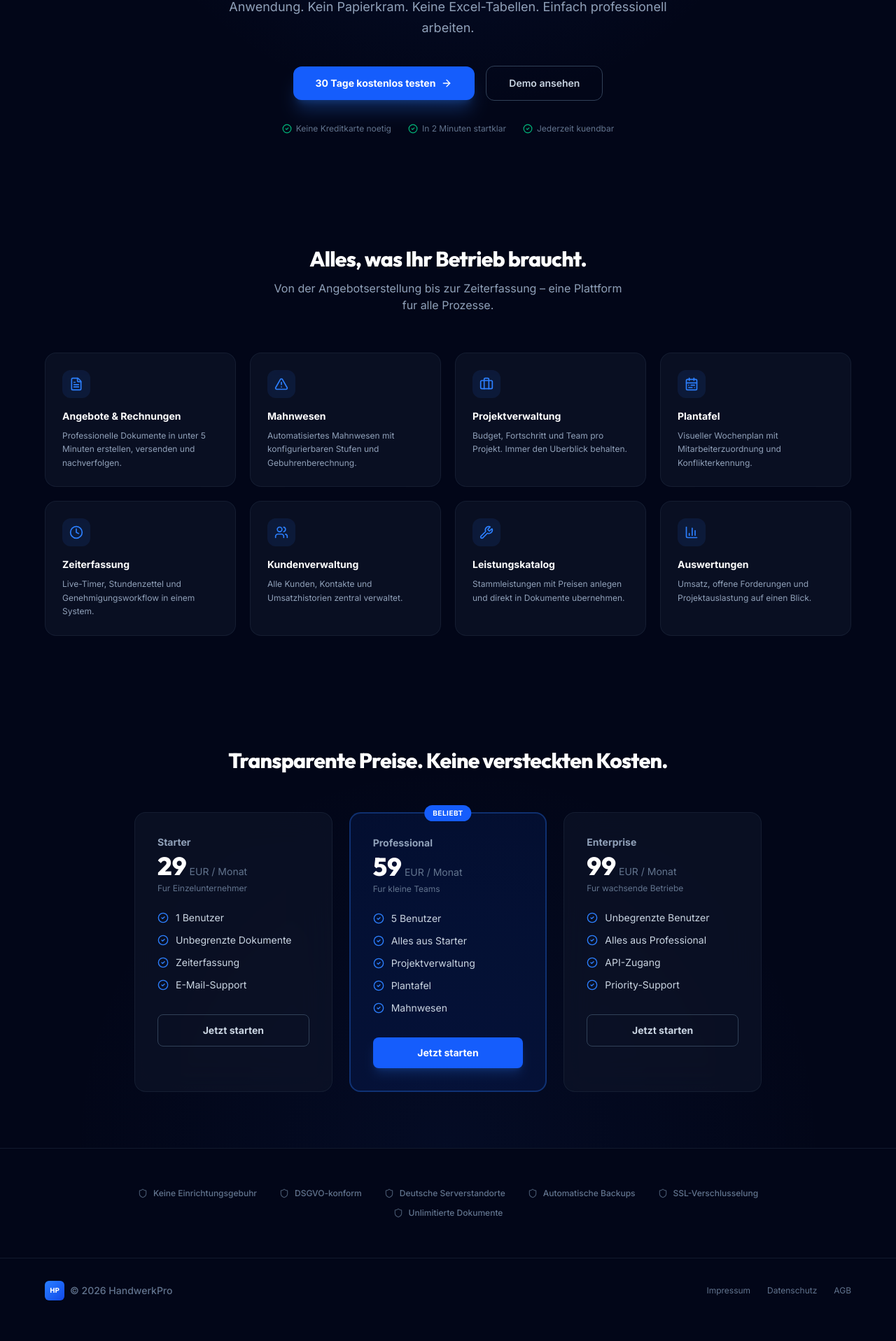
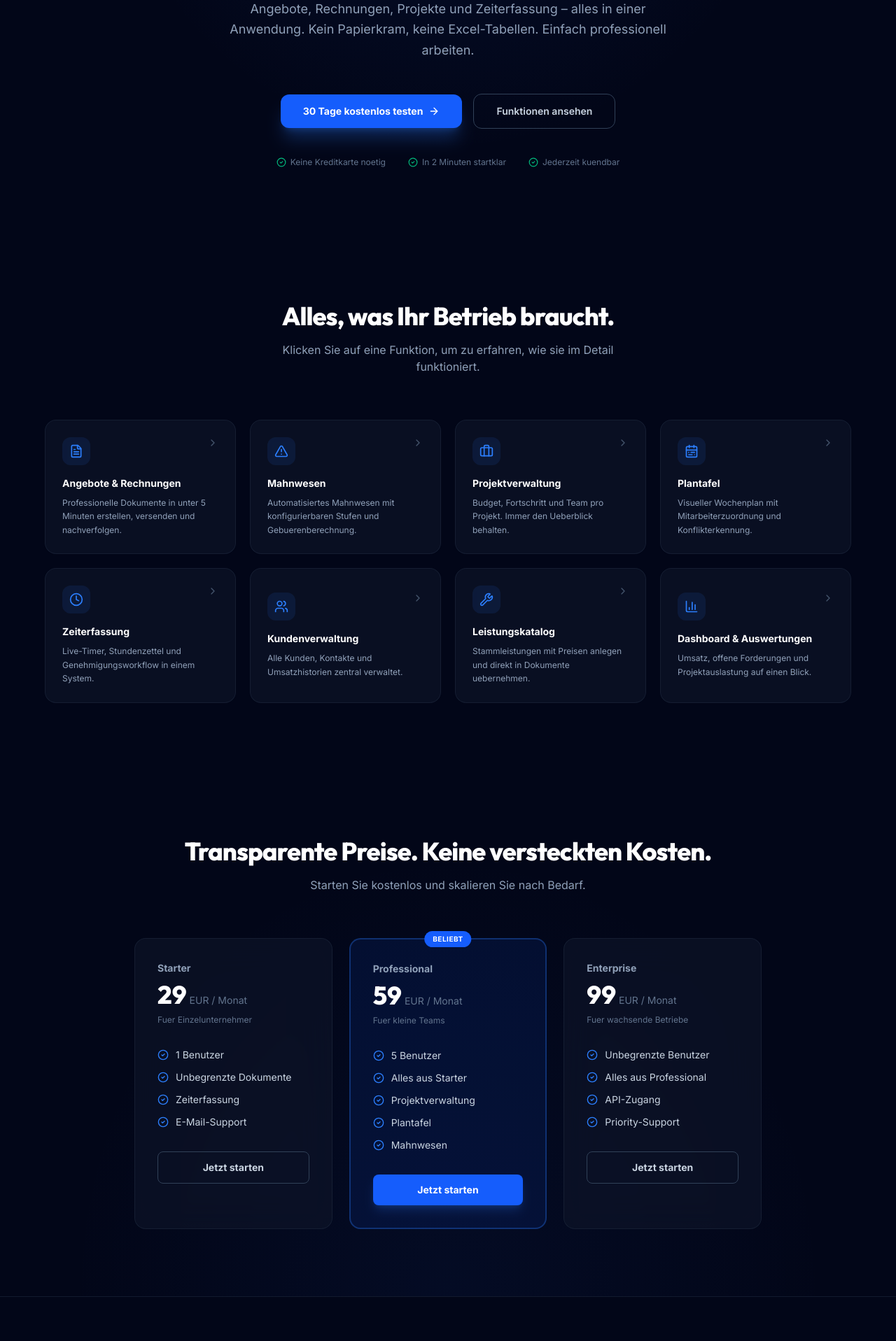
Before and after one commit to BeyKay29/handwerkpro, a Next.js app: page / in a window 1280 px wide. Shown: the part 438-2355 px from the top of the page at 70% size. Before the commit the page ends 2329 px from the top, so only its background shows below. Built offline with nearby package versions, Linux system fonts and the light colour scheme.

Commit message:
feat: Interactive landing page with clickable feature explanations, improved spacing

```diff
--- a/app/page.tsx
+++ b/app/page.tsx
@@ -1,3 +1,6 @@
+"use client";
+
+import { useState } from "react";
 import Link from "next/link";
 import {
   FileText,
@@ -12,34 +15,110 @@ import {
   CalendarRange,
   AlertTriangle,
   Wrench,
+  X,
+  ChevronRight,
 } from "lucide-react";
 
 const features = [
-  { icon: FileText, title: "Angebote & Rechnungen", desc: "Professionelle Dokumente in unter 5 Minuten erstellen, versenden und nachverfolgen." },
-  { icon: AlertTriangle, title: "Mahnwesen", desc: "Automatisiertes Mahnwesen mit konfigurierbaren Stufen und Gebuhrenberechnung." },
-  { icon: Briefcase, title: "Projektverwaltung", desc: "Budget, Fortschritt und Team pro Projekt. Immer den Uberblick behalten." },
-  { icon: CalendarRange, title: "Plantafel", desc: "Visueller Wochenplan mit Mitarbeiterzuordnung und Konflikterkennung." },
-  { icon: Clock, title: "Zeiterfassung", desc: "Live-Timer, Stundenzettel und Genehmigungsworkflow in einem System." },
-  { icon: Users, title: "Kundenverwaltung", desc: "Alle Kunden, Kontakte und Umsatzhistorien zentral verwaltet." },
-  { icon: Wrench, title: "Leistungskatalog", desc: "Stammleistungen mit Preisen anlegen und direkt in Dokumente ubernehmen." },
-  { icon: BarChart3, title: "Auswertungen", desc: "Umsatz, offene Forderungen und Projektauslastung auf einen Blick." },
+  {
+    icon: FileText,
+    title: "Angebote & Rechnungen",
+    desc: "Professionelle Dokumente in unter 5 Minuten erstellen, versenden und nachverfolgen.",
+    detail: [
+      "Erstellen Sie Angebote und Rechnungen mit einem professionellen Positions-Editor. Jede Position enthaelt Beschreibung, Menge, Einheit und Einzelpreis.",
+      "Das System berechnet automatisch Netto, Rabatt, MwSt. und Brutto. Sie koennen Positionen direkt aus Ihrem Leistungskatalog uebernehmen.",
+      "Offene Angebote koennen per Klick angenommen und in Rechnungen umgewandelt werden. Zahlungen lassen sich als Voll- oder Teilzahlung buchen. Jedes Dokument erhaelt automatisch eine fortlaufende Nummer.",
+    ],
+  },
+  {
+    icon: AlertTriangle,
+    title: "Mahnwesen",
+    desc: "Automatisiertes Mahnwesen mit konfigurierbaren Stufen und Gebuerenberechnung.",
+    detail: [
+      "Ueberfaellige Rechnungen werden automatisch erkannt und in einer uebersichtlichen Tabelle dargestellt. Sie sehen sofort, wie viele Tage eine Rechnung ueberfaellig ist.",
+      "Mit einem Klick auf 'Automatisch mahnen' werden alle ueberfaelligen Rechnungen in die naechste Mahnstufe versetzt (bis zu 3 Stufen). Sie koennen auch einzelne Rechnungen gezielt mahnen.",
+      "Das Dashboard zeigt Ihnen jederzeit den Gesamtbetrag offener Forderungen und die Anzahl kritischer Faelle.",
+    ],
+  },
+  {
+    icon: Briefcase,
+    title: "Projektverwaltung",
+    desc: "Budget, Fortschritt und Team pro Projekt. Immer den Ueberblick behalten.",
+    detail: [
+      "Legen Sie Projekte an mit Kunde, Adresse, Budget und Zeitraum. Weisen Sie Mitarbeiter per Klick dem Projekt-Team zu.",
+      "Der Fortschrittsbalken zeigt visuell, wie weit ein Projekt ist. Filtern Sie nach Status: Planung, Aktiv, Abgeschlossen oder Storniert.",
+      "Jedes Projekt ist farblich codiert und erscheint in der Plantafel und im Dashboard. So behalten Sie auch bei vielen Baustellen den Ueberblick.",
+    ],
+  },
+  {
+    icon: CalendarRange,
+    title: "Plantafel",
+    desc: "Visueller Wochenplan mit Mitarbeiterzuordnung und Konflikterkennung.",
+    detail: [
+      "Die Plantafel zeigt eine Wochenansicht mit allen Mitarbeitern in Zeilen und den Wochentagen in Spalten. Zugewiesene Projekte erscheinen farblich markiert.",
+      "Konflikte (Doppelbelegungen) werden automatisch rot hervorgehoben. Mit den Pfeiltasten navigieren Sie wochenweise vor und zurueck.",
+      "Die Zuordnungen basieren auf den erfassten Zeiteintraegen. So sehen Sie auf einen Blick, wer wann wo im Einsatz ist.",
+    ],
+  },
+  {
+    icon: Clock,
+    title: "Zeiterfassung",
+    desc: "Live-Timer, Stundenzettel und Genehmigungsworkflow in einem System.",
+    detail: [
+      "Starten Sie einen Live-Timer fuer einen Mitarbeiter und ein Projekt. Beim Stoppen wird der Zeiteintrag automatisch gespeichert.",
+      "Alternativ koennen Sie Zeiten manuell erfassen: Mitarbeiter, Projekt, Datum, Von/Bis und Taetigkeitsbeschreibung. Das System berechnet die Dauer automatisch.",
+      "Nicht genehmigte Eintraege erscheinen in einem separaten Bereich. Per Klick auf 'Genehmigen' werden sie freigegeben. Ein CSV-Export aller Daten ist jederzeit moeglich.",
+    ],
+  },
+  {
+    icon: Users,
+    title: "Kundenverwaltung",
+    desc: "Alle Kunden, Kontakte und Umsatzhistorien zentral verwaltet.",
+    detail: [
+      "Legen Sie Kunden an mit Name, Typ (Gewerblich, Privat, Stammkunde), Kontaktdaten und Adresse. Definieren Sie individuelle Zahlungsziele pro Kunde.",
+      "Auf jeder Kundenkarte sehen Sie den Gesamtumsatz, die Anzahl der Dokumente und laufende Projekte. Die Live-Suche filtert sofort nach Name.",
+      "Kunden koennen jederzeit bearbeitet oder geloescht werden. Alle Aenderungen werden sofort gespeichert.",
+    ],
+  },
+  {
+    icon: Wrench,
+    title: "Leistungskatalog",
+    desc: "Stammleistungen mit Preisen anlegen und direkt in Dokumente uebernehmen.",
+    detail: [
+      "Definieren Sie Ihre haeufigsten Leistungen einmal: Name, Kategorie, Einheit (m2, Stunde, pauschal) und Preis.",
+      "Beim Erstellen eines Angebots oder einer Rechnung koennen Sie Positionen direkt aus dem Katalog uebernehmen. Das spart Zeit und vermeidet Tippfehler.",
+      "Der Katalog ist durchsuchbar und nach Kategorien organisiert. Preise koennen jederzeit angepasst werden.",
+    ],
+  },
+  {
+    icon: BarChart3,
+    title: "Dashboard & Auswertungen",
+    desc: "Umsatz, offene Forderungen und Projektauslastung auf einen Blick.",
+    detail: [
+      "Das Dashboard zeigt vier zentrale Kennzahlen: Bezahlter Umsatz, offene Forderungen (mit Anzahl ueberfaelliger), aktive Projekte und offene Angebote.",
+      "Die Liste der aktuellen Dokumente zeigt Nummer, Kunde, Betrag und Status. Aktive Projekte mit Fortschrittsbalken geben einen schnellen Ueberblick.",
+      "Im Bereich 'Handlungsbedarf' werden ueberfaellige Rechnungen mit Tagen und Betraegen hervorgehoben, damit nichts uebersehen wird.",
+    ],
+  },
 ];
 
 const benefits = [
-  "Keine Einrichtungsgebuhr",
+  "Keine Einrichtungsgebuehr",
   "DSGVO-konform",
   "Deutsche Serverstandorte",
   "Automatische Backups",
-  "SSL-Verschlusselung",
+  "SSL-Verschluesselung",
   "Unlimitierte Dokumente",
 ];
 
 export default function LandingPage() {
+  const [openFeature, setOpenFeature] = useState<number | null>(null);
+
   return (
     <div className="min-h-screen bg-slate-950 text-slate-200">
       {/* Header */}
       <header className="fixed top-0 w-full z-50 border-b border-slate-800/60 bg-slate-950/80 backdrop-blur-xl">
-        <div className="max-w-6xl mx-auto flex items-center justify-between px-6 py-4">
+        <div className="max-w-6xl mx-auto flex items-center justify-between px-6 h-16">
           <div className="flex items-center gap-3">
             <div className="w-9 h-9 bg-gradient-to-br from-blue-500 to-blue-700 rounded-lg flex items-center justify-center font-display font-extrabold text-white text-sm shadow-lg shadow-blue-500/20">
               HP
@@ -49,14 +128,24 @@ export default function LandingPage() {
             </span>
           </div>
           <nav className="hidden md:flex items-center gap-8">
-            <a href="#features" className="text-sm text-slate-400 hover:text-white transition-colors font-medium">Funktionen</a>
-            <a href="#pricing" className="text-sm text-slate-400 hover:text-white transition-colors font-medium">Preise</a>
+            <a href="#features" className="text-sm text-slate-400 hover:text-white transition-colors font-medium">
+              Funktionen
+            </a>
+            <a href="#pricing" className="text-sm text-slate-400 hover:text-white transition-colors font-medium">
+              Preise
+            </a>
           </nav>
           <div className="flex items-center gap-3">
-            <Link href="/login" className="text-sm text-slate-400 hover:text-white transition-colors font-semibold px-4 py-2">
+            <Link
+              href="/login"
+              className="text-sm text-slate-400 hover:text-white transition-colors font-semibold px-4 py-2"
+            >
               Anmelden
             </Link>
-            <Link href="/register" className="text-sm bg-blue-600 hover:bg-blue-500 text-white font-semibold px-5 py-2.5 rounded-lg transition-colors shadow-lg shadow-blue-500/20">
+            <Link
+              href="/login"
+              className="text-sm bg-blue-600 hover:bg-blue-500 text-white font-semibold px-5 py-2.5 rounded-lg transition-colors shadow-lg shadow-blue-500/20"
+            >
               Kostenlos starten
             </Link>
           </div>
@@ -64,39 +153,43 @@ export default function LandingPage() {
       </header>
 
       {/* Hero */}
-      <section className="pt-32 pb-20 px-6 relative overflow-hidden">
+      <section className="pt-36 pb-24 px-6 relative overflow-hidden">
         <div className="absolute inset-0 bg-[radial-gradient(ellipse_at_top,_rgba(37,99,235,0.12),transparent_60%)]" />
         <div className="max-w-4xl mx-auto text-center relative z-10">
-          <div className="inline-flex items-center gap-2 px-3 py-1.5 bg-blue-500/10 border border-blue-500/20 rounded-full text-xs font-semibold text-blue-400 mb-6">
+          <div className="inline-flex items-center gap-2 px-4 py-1.5 bg-blue-500/10 border border-blue-500/20 rounded-full text-xs font-semibold text-blue-400 mb-8">
             <Zap className="w-3.5 h-3.5" />
             Neu: Automatisiertes Mahnwesen mit 3 Stufen
           </div>
-          <h1 className="font-display text-5xl md:text-6xl font-extrabold text-white tracking-tight leading-[1.1] mb-6">
-            Die Software, die Ihr<br />
-            Handwerksbetrieb<br />
-            <span className="bg-gradient-to-r from-blue-400 to-indigo-400 bg-clip-text text-transparent">verdient hat.</span>
+          <h1 className="font-display text-5xl md:text-6xl font-extrabold text-white tracking-tight leading-[1.1] mb-8">
+            Die Software, die Ihr
+            <br />
+            Handwerksbetrieb
+            <br />
+            <span className="bg-gradient-to-r from-blue-400 to-indigo-400 bg-clip-text text-transparent">
+              verdient hat.
+            </span>
           </h1>
-          <p className="text-lg text-slate-400 max-w-2xl mx-auto mb-10 leading-relaxed">
-            Angebote, Rechnungen, Projekte und Zeiterfassung – alles in einer Anwendung.
-            Kein Papierkram. Keine Excel-Tabellen. Einfach professionell arbeiten.
+          <p className="text-lg text-slate-400 max-w-2xl mx-auto mb-12 leading-relaxed">
+            Angebote, Rechnungen, Projekte und Zeiterfassung &ndash; alles in einer Anwendung.
+            Kein Papierkram, keine Excel-Tabellen. Einfach professionell arbeiten.
           </p>
           <div className="flex flex-col sm:flex-row items-center justify-center gap-4">
             <Link
-              href="/register"
+              href="/login"
               className="flex items-center gap-2 px-8 py-3.5 bg-blue-600 hover:bg-blue-500 text-white font-bold rounded-xl transition-all shadow-xl shadow-blue-500/25 text-sm"
             >
               30 Tage kostenlos testen
               <ArrowRight className="w-4 h-4" />
             </Link>
-            <Link
-              href="/login"
+            <a
+              href="#features"
               className="flex items-center gap-2 px-8 py-3.5 border border-slate-700 hover:border-slate-600 text-slate-300 hover:text-white font-semibold rounded-xl transition-all text-sm"
             >
-              Demo ansehen
-            </Link>
+              Funktionen ansehen
+            </a>
           </div>
-          <div className="flex items-center justify-center gap-6 mt-8 text-xs text-slate-500">
-            {["Keine Kreditkarte noetig", "In 2 Minuten startklar", "Jederzeit kuendbar"].map(t => (
+          <div className="flex items-center justify-center gap-8 mt-10 text-xs text-slate-500">
+            {["Keine Kreditkarte noetig", "In 2 Minuten startklar", "Jederzeit kuendbar"].map((t) => (
               <span key={t} className="flex items-center gap-1.5">
                 <CheckCircle2 className="w-3.5 h-3.5 text-emerald-500" />
                 {t}
@@ -107,47 +200,135 @@ export default function LandingPage() {
       </section>
 
       {/* Features */}
-      <section id="features" className="py-20 px-6">
+      <section id="features" className="py-24 px-6">
         <div className="max-w-6xl mx-auto">
-          <div className="text-center mb-14">
-            <h2 className="font-display text-3xl font-extrabold text-white tracking-tight mb-3">
+          <div className="text-center mb-16">
+            <h2 className="font-display text-3xl md:text-4xl font-extrabold text-white tracking-tight mb-4">
               Alles, was Ihr Betrieb braucht.
             </h2>
-            <p className="text-slate-400 max-w-lg mx-auto">
-              Von der Angebotserstellung bis zur Zeiterfassung – eine Plattform fur alle Prozesse.
+            <p className="text-slate-400 max-w-lg mx-auto text-base">
+              Klicken Sie auf eine Funktion, um zu erfahren, wie sie im Detail funktioniert.
             </p>
           </div>
+
           <div className="grid grid-cols-1 md:grid-cols-2 lg:grid-cols-4 gap-5">
-            {features.map((f) => (
-              <div
+            {features.map((f, idx) => (
+              <button
                 key={f.title}
-                className="glass rounded-2xl p-6 hover:border-slate-700/60 transition-all duration-300 group"
+                onClick={() => setOpenFeature(openFeature === idx ? null : idx)}
+                className={`text-left rounded-2xl p-6 transition-all duration-300 group cursor-pointer border ${openFeature === idx
+                    ? "bg-blue-500/10 border-blue-500/30 ring-1 ring-blue-500/20"
+                    : "glass hover:border-slate-700/60"
+                  }`}
               >
-                <div className="w-10 h-10 rounded-xl bg-blue-500/10 flex items-center justify-center mb-4 group-hover:bg-blue-500/15 transition-colors">
-                  <f.icon className="w-5 h-5 text-blue-500" />
+                <div className="flex items-start justify-between mb-4">
+                  <div
+                    className={`w-10 h-10 rounded-xl flex items-center justify-center transition-colors ${openFeature === idx ? "bg-blue-500/20" : "bg-blue-500/10 group-hover:bg-blue-500/15"
+                      }`}
+                  >
+                    <f.icon className="w-5 h-5 text-blue-500" />
+                  </div>
+                  <ChevronRight
+                    className={`w-4 h-4 text-slate-600 transition-transform duration-200 ${openFeature === idx ? "rotate-90 text-blue-400" : ""
+                      }`}
+                  />
                 </div>
                 <h3 className="text-sm font-bold text-white mb-2">{f.title}</h3>
                 <p className="text-xs text-slate-400 leading-relaxed">{f.desc}</p>
-              </div>
+              </button>
             ))}
           </div>
+
+          {/* Detail Panel */}
+          {openFeature !== null && (
+            <div className="mt-8 glass rounded-2xl overflow-hidden">
+              <div className="flex items-center justify-between px-8 py-5 border-b border-slate-800/60">
+                <div className="flex items-center gap-4">
+                  <div className="w-10 h-10 rounded-xl bg-blue-500/15 flex items-center justify-center">
+                    {(() => {
+                      const Icon = features[openFeature].icon;
+                      return <Icon className="w-5 h-5 text-blue-500" />;
+                    })()}
+                  </div>
+                  <h3 className="font-display text-xl font-bold text-white">
+                    {features[openFeature].title}
+                  </h3>
+                </div>
+                <button
+                  onClick={() => setOpenFeature(null)}
+                  className="w-8 h-8 rounded-lg border border-slate-700 hover:border-slate-600 flex items-center justify-center text-slate-400 hover:text-white transition-colors"
+                >
+                  <X className="w-4 h-4" />
+                </button>
+              </div>
+              <div className="px-8 py-6 space-y-4">
+                {features[openFeature].detail.map((paragraph, i) => (
+                  <div key={i} className="flex gap-4">
+                    <div className="w-6 h-6 rounded-full bg-blue-500/15 flex items-center justify-center flex-shrink-0 mt-0.5">
+                      <span className="text-[11px] font-bold text-blue-400">{i + 1}</span>
+                    </div>
+                    <p className="text-sm text-slate-300 leading-relaxed">{paragraph}</p>
+                  </div>
+                ))}
+              </div>
+              <div className="px-8 py-5 bg-slate-800/20 border-t border-slate-800/60">
+                <Link
+                  href="/login"
+                  className="inline-flex items-center gap-2 text-sm font-semibold text-blue-400 hover:text-blue-300 transition-colors"
+                >
+                  Jetzt ausprobieren <ArrowRight className="w-4 h-4" />
+                </Link>
+              </div>
+            </div>
+          )}
         </div>
       </section>
 
       {/* Pricing */}
-      <section id="pricing" className="py-20 px-6 relative">
+      <section id="pricing" className="py-24 px-6 relative">
         <div className="absolute inset-0 bg-[radial-gradient(ellipse_at_bottom,_rgba(37,99,235,0.06),transparent_60%)]" />
         <div className="max-w-4xl mx-auto relative z-10">
-          <div className="text-center mb-14">
-            <h2 className="font-display text-3xl font-extrabold text-white tracking-tight mb-3">
+          <div className="text-center mb-16">
+            <h2 className="font-display text-3xl md:text-4xl font-extrabold text-white tracking-tight mb-4">
               Transparente Preise. Keine versteckten Kosten.
             </h2>
+            <p className="text-slate-400 text-base">
+              Starten Sie kostenlos und skalieren Sie nach Bedarf.
+            </p>
           </div>
+
           <div className="grid grid-cols-1 md:grid-cols-3 gap-6">
             {[
-              { name: "Starter", price: "29", desc: "Fur Einzelunternehmer", features: ["1 Benutzer", "Unbegrenzte Dokumente", "Zeiterfassung", "E-Mail-Support"] },
-              { name: "Professional", price: "59", desc: "Fur kleine Teams", features: ["5 Benutzer", "Alles aus Starter", "Projektverwaltung", "Plantafel", "Mahnwesen"], highlight: true },
-              { name: "Enterprise", price: "99", desc: "Fur wachsende Betriebe", features: ["Unbegrenzte Benutzer", "Alles aus Professional", "API-Zugang", "Priority-Support"] },
+              {
+                name: "Starter",
+                price: "29",
+                desc: "Fuer Einzelunternehmer",
+                features: ["1 Benutzer", "Unbegrenzte Dokumente", "Zeiterfassung", "E-Mail-Support"],
+              },
+              {
+                name: "Professional",
+                price: "59",
+                desc: "Fuer kleine Teams",
+                features: [
+                  "5 Benutzer",
+                  "Alles aus Starter",
+                  "Projektverwaltung",
+                  "Plantafel",
+                  "Mahnwesen",
+                ],
+                highlight: true,
+              },
+              {
+                name: "Enterprise",
+                price: "99",
+                desc: "Fuer wachsende Betriebe",
+                features: [
+                  "Unbegrenzte Benutzer",
+                  "Alles aus Professional",
+                  "API-Zugang",
+                  "Priority-Support",
+                ],
+              },
             ].map((plan) => (
               <div
                 key={plan.name}
@@ -161,12 +342,12 @@ export default function LandingPage() {
                     Beliebt
                   </div>
                 )}
-                <div className="text-sm font-bold text-slate-400 mb-1">{plan.name}</div>
-                <div className="flex items-baseline gap-1 mb-1">
+                <div className="text-sm font-bold text-slate-400 mb-2">{plan.name}</div>
+                <div className="flex items-baseline gap-1 mb-2">
                   <span className="font-display text-4xl font-extrabold text-white">{plan.price}</span>
                   <span className="text-sm text-slate-500">EUR / Monat</span>
                 </div>
-                <p className="text-xs text-slate-500 mb-6">{plan.desc}</p>
+                <p className="text-xs text-slate-500 mb-8">{plan.desc}</p>
                 <ul className="space-y-3 mb-8">
                   {plan.features.map((f) => (
                     <li key={f} className="flex items-center gap-2.5 text-sm text-slate-300">
@@ -176,7 +357,7 @@ export default function LandingPage() {
                   ))}
                 </ul>
                 <Link
-                  href="/register"
+                  href="/login"
                   className={`w-full flex items-center justify-center py-3 rounded-lg text-sm font-bold transition-all ${plan.highlight
                       ? "bg-blue-600 hover:bg-blue-500 text-white shadow-lg shadow-blue-500/20"
                       : "border border-slate-700 hover:border-slate-600 text-slate-300 hover:text-white"
@@ -191,8 +372,8 @@ export default function LandingPage() {
       </section>
 
       {/* Trust */}
-      <section className="py-14 px-6 border-t border-slate-800/60">
-        <div className="max-w-4xl mx-auto flex flex-wrap items-center justify-center gap-x-8 gap-y-3">
+      <section className="py-16 px-6 border-t border-slate-800/60">
+        <div className="max-w-4xl mx-auto flex flex-wrap items-center justify-center gap-x-10 gap-y-4">
           {benefits.map((b) => (
             <span key={b} className="flex items-center gap-2 text-xs text-slate-500 font-medium">
               <Shield className="w-3.5 h-3.5 text-slate-600" />
@@ -203,18 +384,26 @@ export default function LandingPage() {
       </section>
 
       {/* Footer */}
-      <footer className="border-t border-slate-800/60 py-8 px-6">
-        <div className="max-w-6xl mx-auto flex items-center justify-between">
+      <footer className="border-t border-slate-800/60 py-10 px-6">
+        <div className="max-w-6xl mx-auto flex flex-col md:flex-row items-center justify-between gap-4">
           <div className="flex items-center gap-2">
             <div className="w-7 h-7 bg-gradient-to-br from-blue-500 to-blue-700 rounded-md flex items-center justify-center font-display font-bold text-white text-[10px]">
               HP
             </div>
-            <span className="text-sm text-slate-500 font-medium">&copy; {new Date().getFullYear()} HandwerkPro</span>
+            <span className="text-sm text-slate-500 font-medium">
+              &copy; {new Date().getFullYear()} HandwerkPro
+            </span>
           </div>
-          <div className="flex items-center gap-6">
-            <a href="#" className="text-xs text-slate-500 hover:text-slate-300 transition-colors">Impressum</a>
-            <a href="#" className="text-xs text-slate-500 hover:text-slate-300 transition-colors">Datenschutz</a>
-            <a href="#" className="text-xs text-slate-500 hover:text-slate-300 transition-colors">AGB</a>
+          <div className="flex items-center gap-8">
+            <a href="#" className="text-xs text-slate-500 hover:text-slate-300 transition-colors">
+              Impressum
+            </a>
+            <a href="#" className="text-xs text-slate-500 hover:text-slate-300 transition-colors">
+              Datenschutz
+            </a>
+            <a href="#" className="text-xs text-slate-500 hover:text-slate-300 transition-colors">
+              AGB
+            </a>
           </div>
         </div>
       </footer>
```
